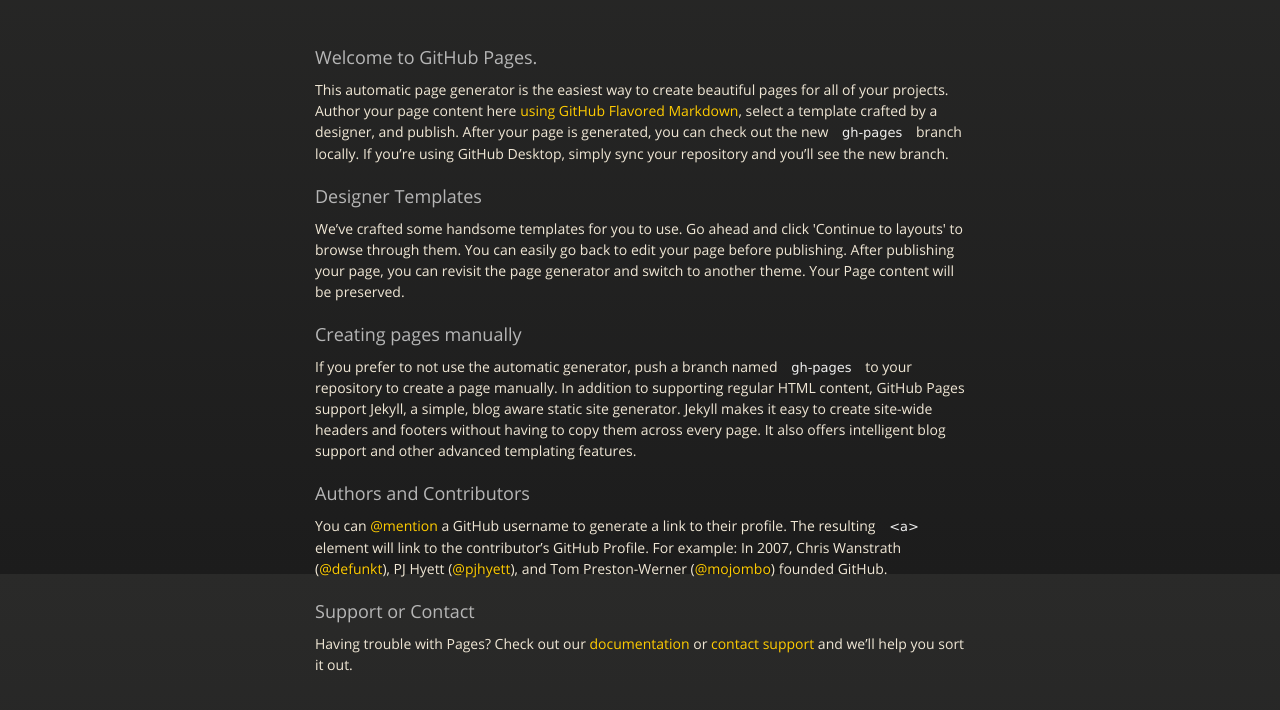
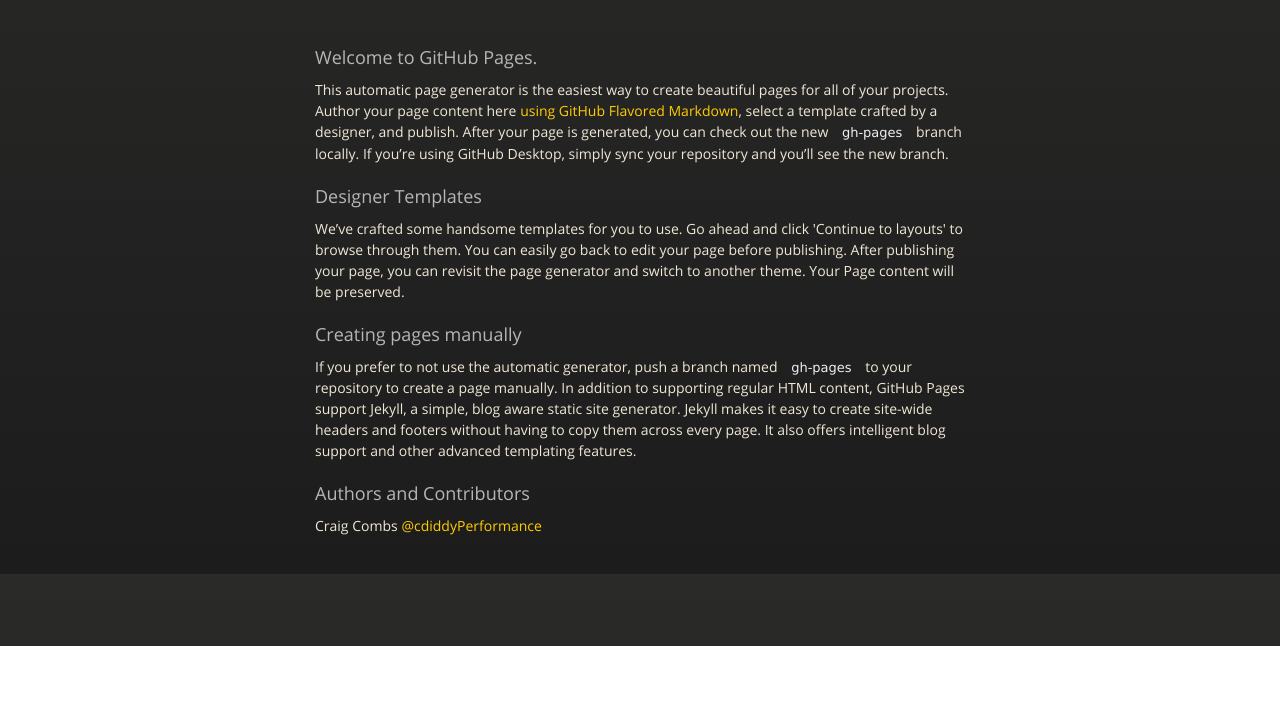
Before and after one commit to cdiddyPerformance/cdiddyPerformance.github.io, a plain HTML site: page index.html in a window 1280 px wide. Shown: the part 226-936 px from the top of the page. After the commit the page ends 872 px from the top, so only its background shows below. Drawn offline with nearby package versions, Linux system fonts and the light colour scheme.

Commit message:
Updated authors

```diff
--- a/index.html
+++ b/index.html
@@ -53,12 +53,8 @@
 <h3>
 <a id="authors-and-contributors" class="anchor" href="#authors-and-contributors" aria-hidden="true"><span aria-hidden="true" class="octicon octicon-link"></span></a>Authors and Contributors</h3>
 
-<p>You can <a href="https://github.com/blog/821" class="user-mention">@mention</a> a GitHub username to generate a link to their profile. The resulting <code>&lt;a&gt;</code> element will link to the contributor’s GitHub Profile. For example: In 2007, Chris Wanstrath (<a href="https://github.com/defunkt" class="user-mention">@defunkt</a>), PJ Hyett (<a href="https://github.com/pjhyett" class="user-mention">@pjhyett</a>), and Tom Preston-Werner (<a href="https://github.com/mojombo" class="user-mention">@mojombo</a>) founded GitHub.</p>
+<p>Craig Combs <a href="https://github.com/cdiddyPerformance" class="user-mention">@cdiddyPerformance</a>
 
-<h3>
-<a id="support-or-contact" class="anchor" href="#support-or-contact" aria-hidden="true"><span aria-hidden="true" class="octicon octicon-link"></span></a>Support or Contact</h3>
-
-<p>Having trouble with Pages? Check out our <a href="https://help.github.com/pages">documentation</a> or <a href="https://github.com/contact">contact support</a> and we’ll help you sort it out.</p>
       </section>
 
     </div>
```
